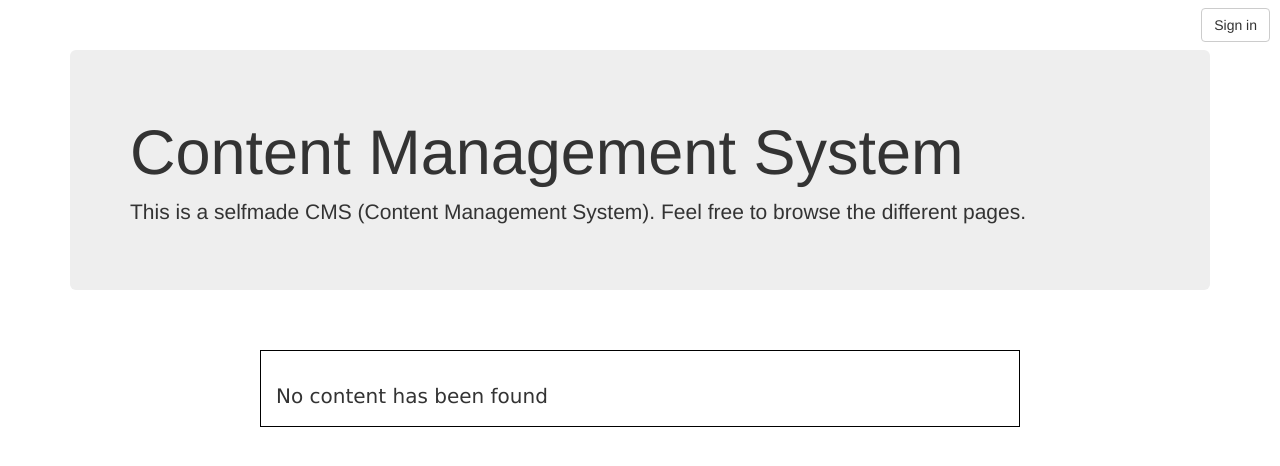
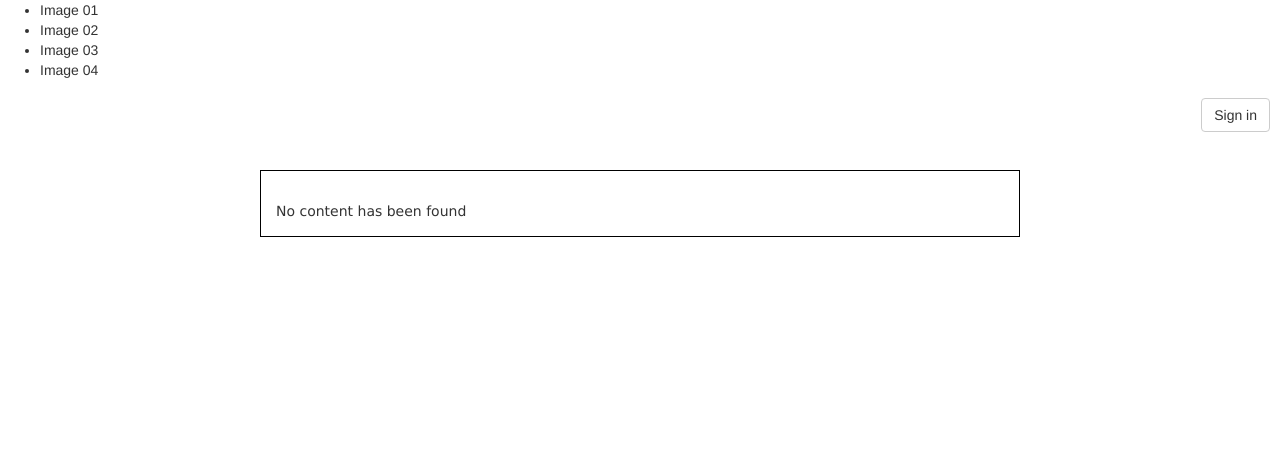
Before and after one commit to kfortuin/CMS-Doomla, a PHP site: page / in a window 1280 px wide. Shown: the top 466 px of the page. Run offline with PHP 8.4, Linux system fonts and the light colour scheme; data that the repository does not hold is empty.

Commit message:
Doomla
Updates

```diff
--- a/admin/logic/admin.logic.php
+++ b/admin/logic/admin.logic.php
@@ -17,9 +17,10 @@
 					<td>" . $pageAll['id'] . "</td>
 					<td>" . $pageAll['page'] . "</td>
 					<td>" . $pageAll['content'] . "</td>
+					<td>" . $pageAll['menuorder'] . "</td>
 					<td>" . $pageAll['menuoption'] . "</td>
-					<td><a href='pages/editPage.php?id=" . $id . "'><i class='glyphicon glyphicon-edit'></i></a>
-					<td><a href='pages/deletePage.php?id=" . $id . "'><i class='glyphicon glyphicon-trash'></i></a>
+					<td><a href='../pages/editPage.php?id=" . $id . "'><i class='glyphicon glyphicon-edit'></i></a>
+					<td><a href='../pages/deletePage.php?id=" . $id . "'><i class='glyphicon glyphicon-trash'></i></a>
 				</tr>";
 		}
 	}
--- a/admin/logic/delete.logic.php
+++ b/admin/logic/delete.logic.php
@@ -21,10 +21,10 @@
 
 			$query = "DELETE FROM pagecontent WHERE id=$id";
 			$result = $db->query($query);
-			header ("Location: ../admin.php");
+			header ("Location: ../home/admin.php");
 		}
 		elseif (isset($_POST['cancel']))
 		{
-			header ("Location: ../admin.php");
+			header ("Location: ../home/admin.php");
 		}
 	}
--- a/admin/template/templateAdmin.php
+++ b/admin/template/templateAdmin.php
@@ -25,11 +25,12 @@
 	  </div>
 	</div>
 	<div id="frame">
-	<a class="createLink" href="pages/createPage.php"><button type="button" class="btn btn-default navbar-btn">Create page</button></a>
+	<a class="createLink" href="../pages/createPage.php"><button type="button" class="btn btn-default navbar-btn">Create page</button></a>
 		<table class="table">
 				<th>id</th>
 				<th>page</th>
 				<th>content</th>
+				<th>menuorder</th>
 				<th>menuoption</th>
 				<th>edit</th>
 				<th>delete</th>
--- /dev/null
+++ b/css/landscape_theme.css
@@ -0,0 +1,42 @@
+*{
+	z-index: 10;
+}
+
+#frame{
+	width: 760px;
+	margin-top: 30px;
+	margin-left: auto;
+	margin-right: auto;
+	border: 1px solid black;
+	padding: 15px;
+	font-family: Verdana;
+	height: 100%;
+	background-color: white;
+}
+
+.createLink:hover {
+	text-decoration: none;
+}
+
+.page-header{
+	margin-top: 40px;
+
+}
+
+::-webkit-scrollbar {
+    width: 6px;
+}
+
+::-webkit-scrollbar-track {
+    -webkit-box-shadow: inset 0 0 6px rgba(0,0,0,0.3);
+    border-radius: 10px;
+}
+
+::-webkit-scrollbar-thumb {
+    border-radius: 10px;
+    -webkit-box-shadow: inset 0 0 6px rgba(0,0,0,0.5);
+}
+
+.container{
+	margin-top: 40px;
+}
--- a/functions/getMenu.php
+++ b/functions/getMenu.php
@@ -24,9 +24,6 @@
 		{
 			$menu = $menu['page'];
 			echo "<li role='presentation'><a href='index.php?page=$menu'>" . $menu . "</a></li> ";
-			$i++;
-			if ($i == 2)
-				break;
 		}
 		echo "<a href='admin/index.php'><button type='button' style='float: right; margin-right: 10px;
 		' class='btn btn-default navbar-btn'>Sign in</button></a>";
--- a/templates/template.php
+++ b/templates/template.php
@@ -6,26 +6,35 @@
 <html>
 <head>
 	<title><?php echo $page; ?></title>
-	<link rel="stylesheet" href="css/style.css">
+	<link rel="stylesheet" href="css/landscape_theme.css">
 	<link rel="stylesheet" href="css/bootstrap.min.css">
 </head>
 <body>
+	<ul class="cb-slideshow">
+		<li>
+			<span>Image 01</span>
+		</li>
+		<li>
+			<span>Image 02</span>
+		</li>
+		<li>
+			<span>Image 03</span>
+		</li>
+		<li>
+			<span>Image 04</span>
+		</li>
+	</ul>
 	<nav role="navigation">
 		<ul class="nav nav-pills">
 			<?php echo getMenu(); ?>
 		</ul>
 	</nav>
-	<div class="container">
-	  <div class="jumbotron">
-	    <h1>Content Management System</h1>
-	    <p>This is a selfmade CMS (Content Management System). Feel free to browse the different pages.</p>
-	  </div>
-	</div>
 
 	<section id="frame">
 		<article style="padding-top: 15px;">
 			<?php echo getContent($content); ?>
 		</article>
 	</section>
+
 </body>
 </html>
```
Also changed, not shown: admin/css/default_theme.css (added, +48 -0 lines), admin/functions/getMenu.php (+2 -5 lines), admin/functions/getTheme.php (added, +7 -0 lines), admin/logic/create.logic.php (+18 -3 lines), admin/logic/edit.logic.php (+13 -12 lines), admin/pages/createPage.php (+4 -7 lines), admin/pages/editPage.php (+5 -7 lines), css/code_theme.css (renamed from admin/css/style.css), img/1.jpg (renamed from img/landscape1.jpg), img/2.jpg (added), img/3.jpg (added), img/4.png (added), 3 other files.
